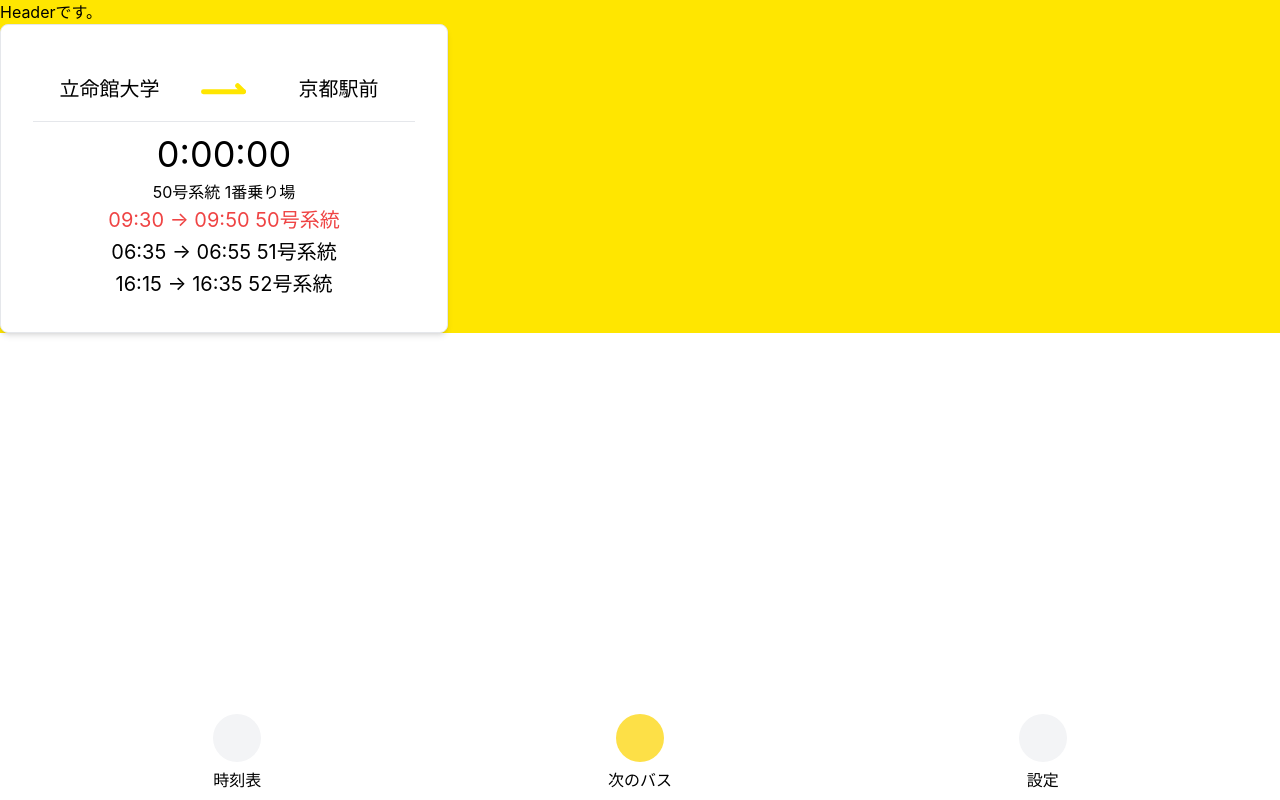
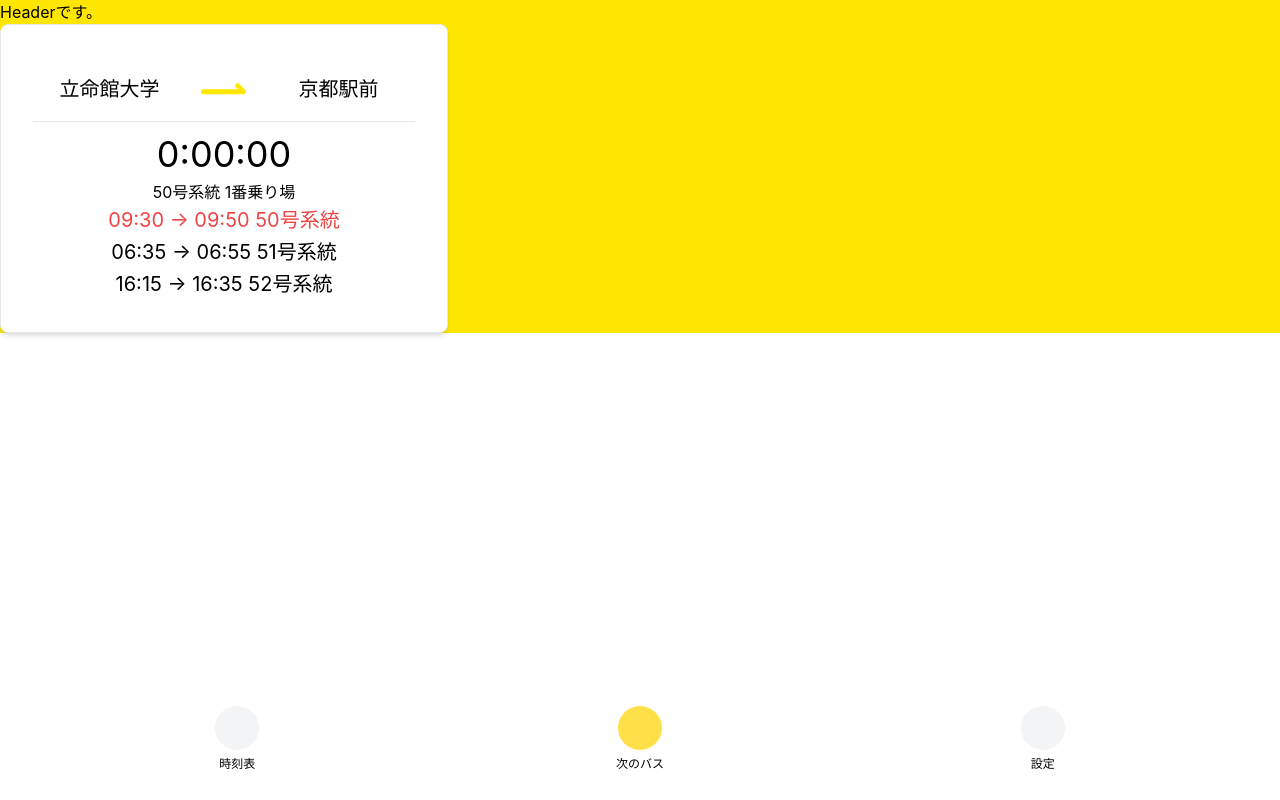
Before and after one commit to Shunkicreate/busdes-kic-web, a React (Create React App) app: page / in a window 1280 px wide. Built offline with nearby package versions, Linux system fonts and the light colour scheme.

Commit message:
texttyousei

```diff
--- a/src/atom/TabbarButton.tsx
+++ b/src/atom/TabbarButton.tsx
@@ -3,9 +3,9 @@ import React from 'react'
 export const TabbarButton = ({ mode, modeName, color, switchMode }: { mode: mode, modeName: string, color: string, switchMode: (prm: mode) => void }) => {
     return (
         // <div className='px-5 pt-2 text-1xl text-center'>
-        <div className='text-1xl text-center'>
-            <button onClick={() => { switchMode(mode); }} className={`${color} w-12 h-12 rounded-full`}></button>
-            <p>{modeName}</p>
+        <div className='mt-3 mb-5 text-1xl text-center'>
+            <button onClick={() => { switchMode(mode); }} className={`${color} w-11 h-11 rounded-full`}></button>
+            <p className='text-xs'>{modeName}</p>
         </div>
     )
 }
```
